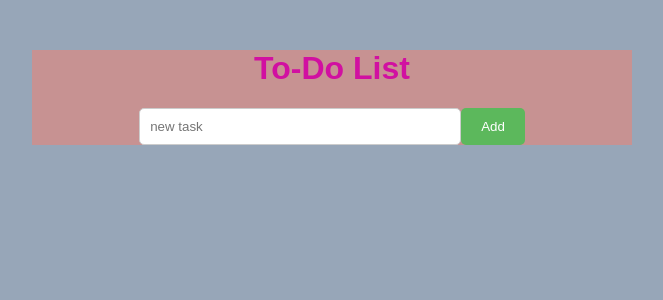
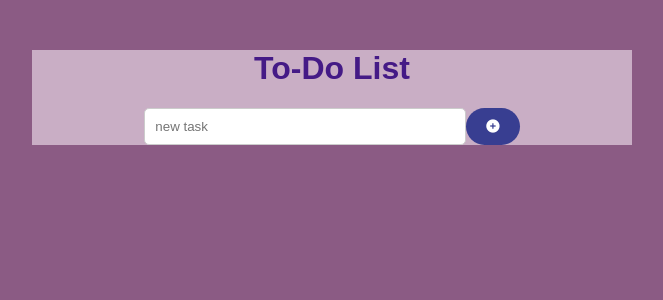
Before and after one commit to Abhayababu/tudo-app, a Flask app: page / in a window 1280 px wide. Shown: the top 300 px of the page, without its empty margins (308-971 px from the left). Run offline with Flask 3, Linux system fonts and the light colour scheme.

Commit message:
style changes

```diff
--- a/static/style.css
+++ b/static/style.css
@@ -1,18 +1,18 @@
 body {
     font-family: Arial, sans-serif;
-    background-color: #97a6b8;
-    color: #631151;
+    background-color: #8b5b84;
+    color: #2014cce3;
     margin: 0;
     padding: 0;
 }
 .container{
-    background-color: rgb(199, 146, 146);
+    background-color: rgb(201, 174, 197);
     width: 600px;
     margin: 50px  auto;
 }
 h1 {
     text-align: center;
-    color: #d110a1;
+    color: #441a86;
 }
 
 form {
@@ -35,9 +35,9 @@ input[type="text"] {
 button {
     padding: 10px 20px;
     border: none;
-    background-color: #5cb85c;
+    background-color: #383e91;
     color: white;
-    border-radius: 5px;
+    border-radius: 40px;
     cursor: pointer;
 }
 
@@ -54,7 +54,7 @@ li {
     display: flex;
     justify-content: center;
     padding: 10px;
-    border-bottom: 1px solid #3e2597;
+    border-bottom: 1px solid #137a32;
 }
 
 li.completed {
--- a/templates/home.html
+++ b/templates/home.html
@@ -10,7 +10,8 @@
     <h1>To-Do List</h1>
     <form method="POST" action="/add">
         <input type="text" name="todo" placeholder="new task" required>
-        <button type="submit">Add</button>
+        <button type="submit"><i class="fa-solid fa-circle-plus"></i>
+        </button>
     </form>
     <ul>
         {% for todos in todo %}
@@ -18,7 +19,7 @@
             <span>{{ todos.name }}</span>
             <form class="form2" action="/edit/{{ todos.id }}" method="POST" style="display:inline">
                 <input type="text" name="edit" placeholder="edit task" required>
-                <button type="submit">Save</button>
+                <button type="submit"><i class="fa-solid fa-bookmark"></i></button>
             </form>
             <a href="/delete/{{ todos.id }}" class="icon"style="color: rgb(14, 4, 4)"><i class="fa-solid fa-trash"></i></a>
             <a href="/toggle/{{ todos.id }}" class="icon" style="color:rgb(6, 63, 16)"><i class="fa-solid fa-check"></i></a>
```
